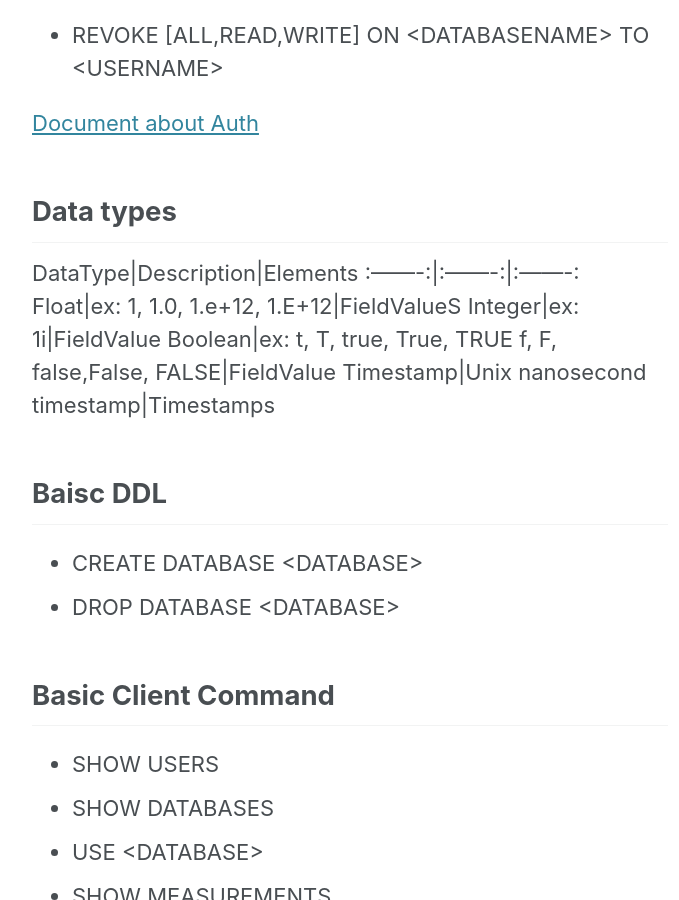
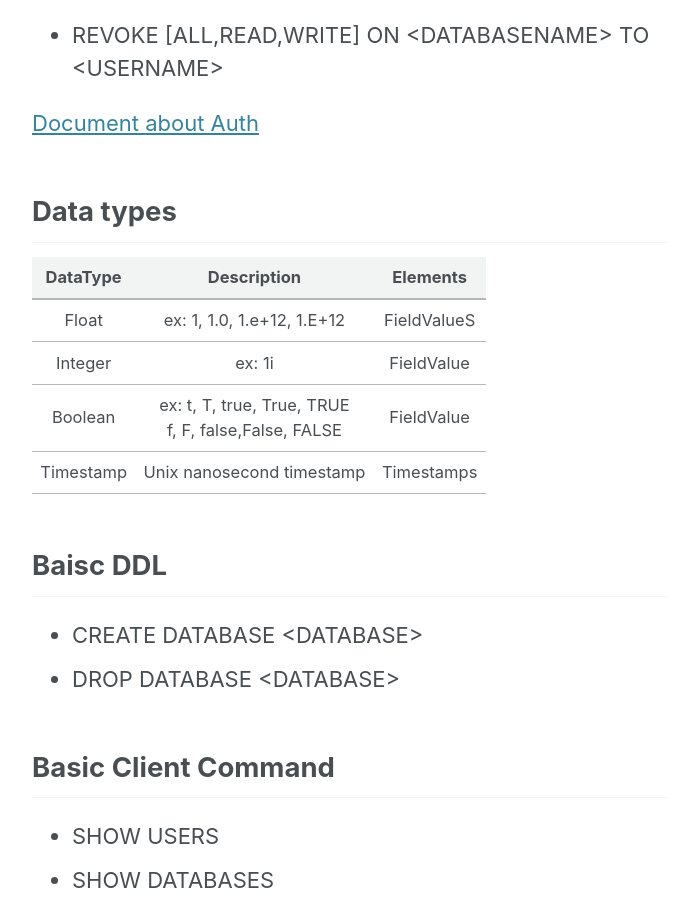
Before and after one commit to tech-vcanus/tech-vcanus.github.io, a Jekyll site: the page built from _posts/2020-02-10-Influxdb-basic.md, in a window 1280 px wide and 900 px high, scrolled down 2458 px. Shown: the whole window, without its empty margins (290-969 px from the left). Built offline with Jekyll 4.4.1, drawn with Linux system fonts in a browser that asks for light colours; cached includes are drawn as plain includes; nearby versions of some CDN libraries; part of the change alters nothing that is shown; some of the changed text lies outside the part shown.

```diff
--- a/_posts/2020-02-10-Influxdb-basic.md
+++ b/_posts/2020-02-10-Influxdb-basic.md
@@ -11,7 +11,7 @@ Written By [KYRoh(tsedek)](https://github.com/tsedek), VCANUS
   database | database
   table | measurement
   column | key
-  PK or indexed column | tag key
+  PK or indexed column | tag key(only string)
   unindexed column | field key
   SET of index entries | series
 
@@ -64,12 +64,13 @@ $docker exec -it <ContainerName> influxdb [-username <USERNAME> -password <PASSW
 [Document about Auth](https://docs.influxdata.com/influxdb/v1.7/administration/authentication_and_authorization/#user-management-commands)
 
 ## Data types
-DataType|Description|Elements
-:-------:|:-------:|:-------:
-Float|ex: 1, 1.0, 1.e+12, 1.E+12|FieldValueS
-Integer|ex: 1i|FieldValue
-Boolean|ex: t, T, true, True, TRUE f, F, false,False, FALSE|FieldValue
-Timestamp|Unix nanosecond timestamp|Timestamps
+
+ DataType|Description|Elements
+ :-------:|:-------:|:-------:
+ Float|ex: 1, 1.0, 1.e+12, 1.E+12|FieldValueS
+ Integer|ex: 1i|FieldValue
+ Boolean|ex: t, T, true, True, TRUE<br> f, F, false,False, FALSE|FieldValue
+ Timestamp|Unix nanosecond timestamp|Timestamps
 
 ## Baisc DDL
 - CREATE DATABASE \<DATABASE>
@@ -97,8 +98,3 @@ Timestamp|Unix nanosecond timestamp|Timestamps
 
 ### Delete
 - DELETE FROM Mesurement [FROM_clause \| WHERE_clause \| FROM_cluase WHERE_cluase]
-
-## Result time about multiple insert Test on Spring InfluxDB API
-- 100,000 : average 294ms, 250ms
-- 500,000 : average 1493ms, 1267ms
-- 1,000,000 : average 3238ms, 2812ms
```
